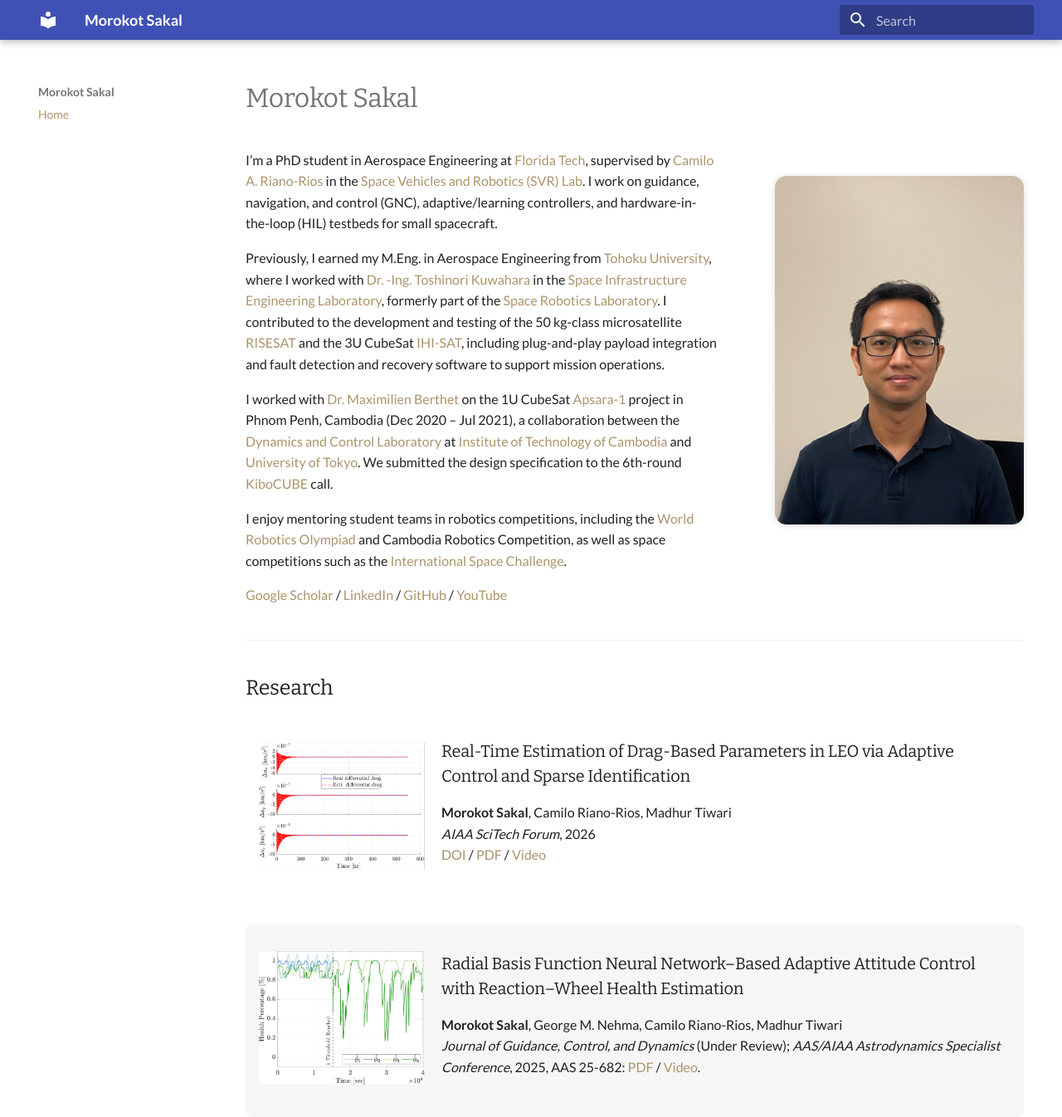
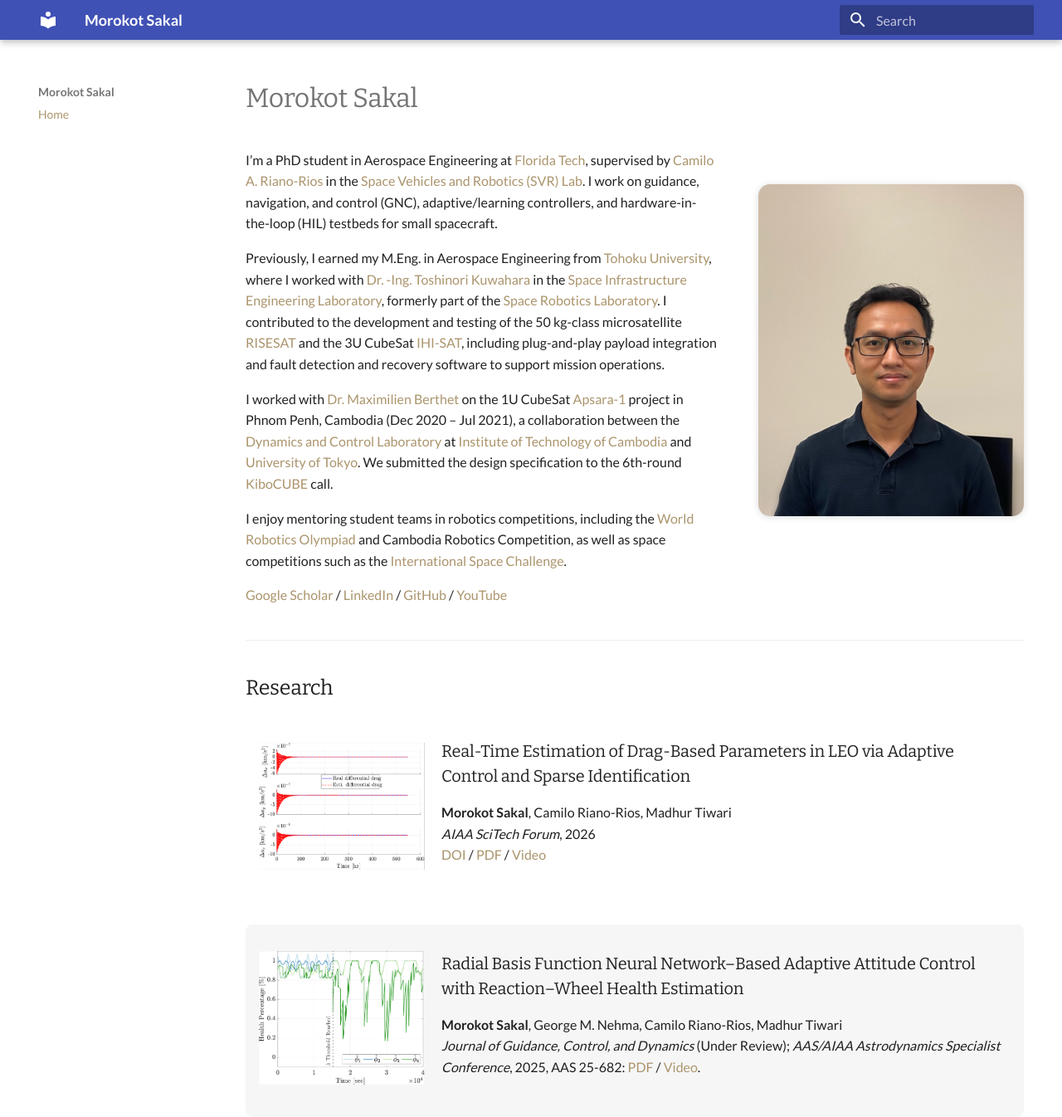
Before and after one commit to msakal-fit/msakal-fit.github.io, an MkDocs documentation site: the page built from docs/index.md, in a window 1280 px wide and 1400 px high. Shown: the top 1346 px of the window at 83% size. Built offline with MkDocs 1.6.1 and Material for MkDocs 9.7.7, drawn with Linux system fonts in a browser that asks for light colours.

Commit message:
Refactor home page layout for improved responsiveness and image handling

```diff
--- a/docs/styles/proj.css
+++ b/docs/styles/proj.css
@@ -37,7 +37,7 @@
 /* ===== Home page: intro text + profile photo ===== */
 .home-hero{
   display: grid;
-  grid-template-columns: 1fr minmax(220px, 320px);
+  grid-template-columns: minmax(0, 1fr) clamp(220px, 28vw, 320px);
   column-gap: 2.5rem;
   align-items: start;
   margin-bottom: 1rem;
@@ -47,36 +47,34 @@
   min-width: 0;
 }
 
-/* right column positioning */
 .home-hero__photo{
-  justify-self: end;     /* push photo to the right edge */
-  align-self: center;    /* keep it center-aligned */
-  margin-top: 0;         /* moves photo down to align with paragraph better */
+  justify-self: end;
+  align-self: center;
 }
 
-/* image sizing + crop */
+/* Responsive image: fills the right column */
 .home-hero__photo img{
-  width: 300px;          /* change to 260–320 based on preference */
-  max-width: 100%;
-  height: clamp(320px, 40vh, 420px); /* controls “tallness”; try 320–380 */
-  object-fit: cover;     /* crop instead of stretching */
-  object-position: 50% 25%; /* move crop window: (x y). try 50% 15% or 50% 25% */
+  width: 100%;
+  aspect-ratio: 4 / 5;      /* controls “portrait” shape */
+  object-fit: cover;
+  object-position: 50% 25%;
   border-radius: 14px;
   display: block;
   box-shadow: 0 1px 8px rgba(0,0,0,.14);
 }
 
-@media (max-width: 900px){
+/* Stack only on truly small screens */
+@media (max-width: 700px){
   .home-hero{
     grid-template-columns: 1fr;
     row-gap: 1rem;
   }
   .home-hero__photo{
     justify-self: start;
-    margin-top: 0;
+    align-self: start;
   }
   .home-hero__photo img{
     width: 220px;
-    height: 260px;
+    aspect-ratio: 4 / 5;
   }
 }
```
